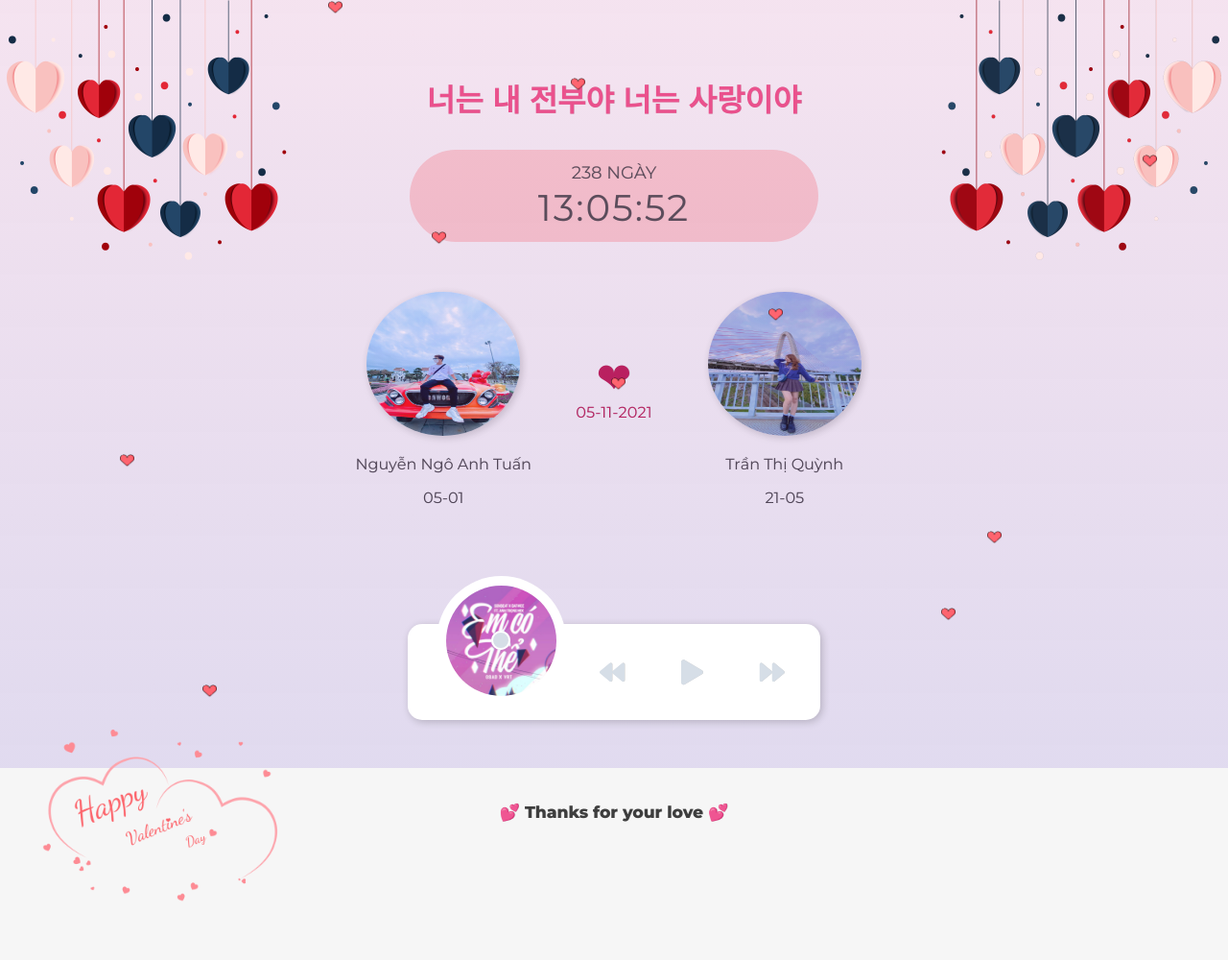
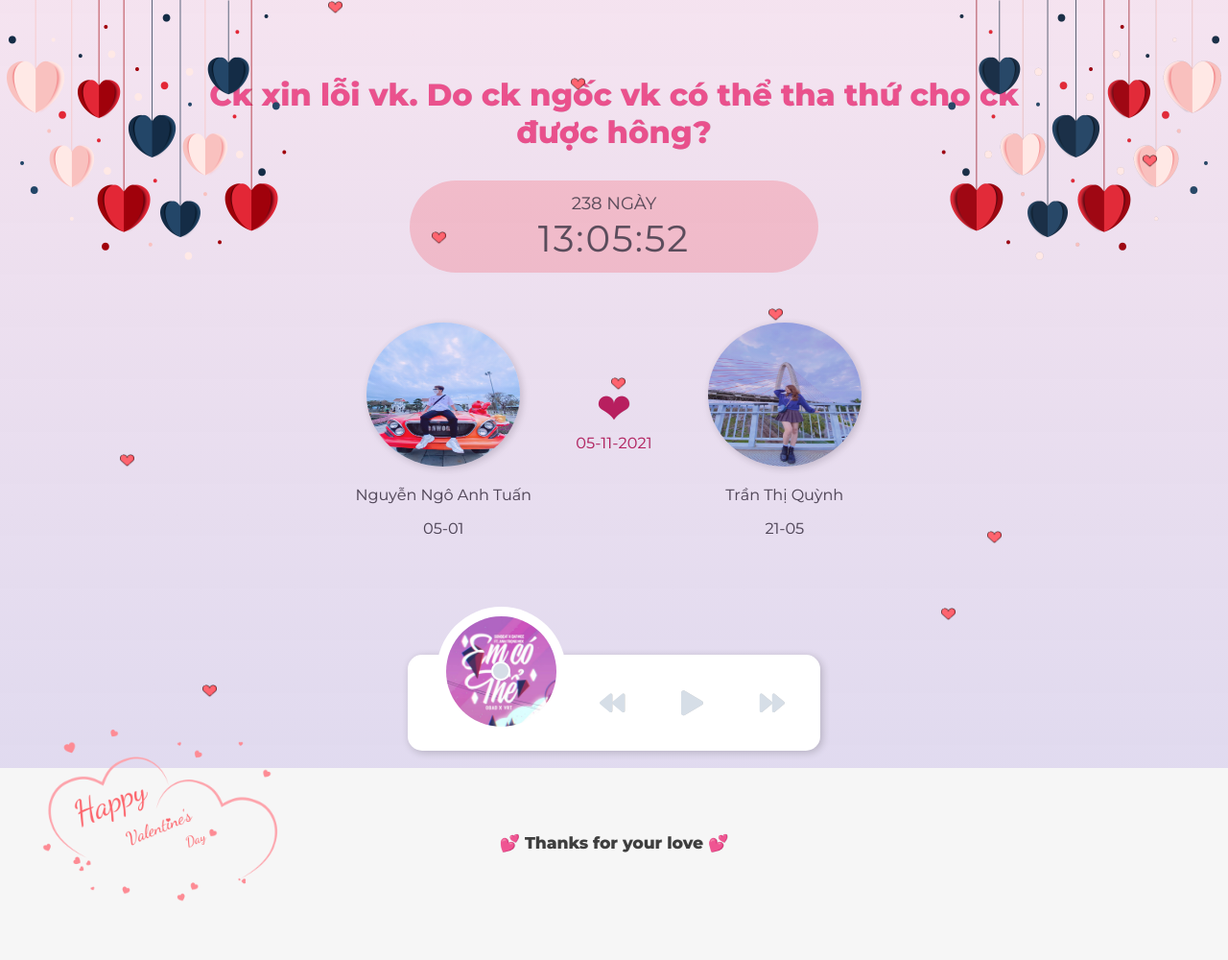
Before and after one commit to Tuan-Leon01/beentogethercouple, a plain HTML site: page index.html in a window 1280 px wide. Shown: the whole page at 96% size. Drawn offline with nearby package versions, Linux system fonts and the light colour scheme.

Commit message:
Update index.html

```diff
--- a/index.html
+++ b/index.html
@@ -14,7 +14,7 @@
 
 <body>
       <div id="wrapper">
-            <h1>너는 내 전부야 너는 사랑이야</h1>
+            <h1>Ck xin lỗi vk. Do ck ngốc vk có thể tha thứ cho ck được hông?</h1>
 
             <div id="clock-box">
                   <div id="clock">
```
